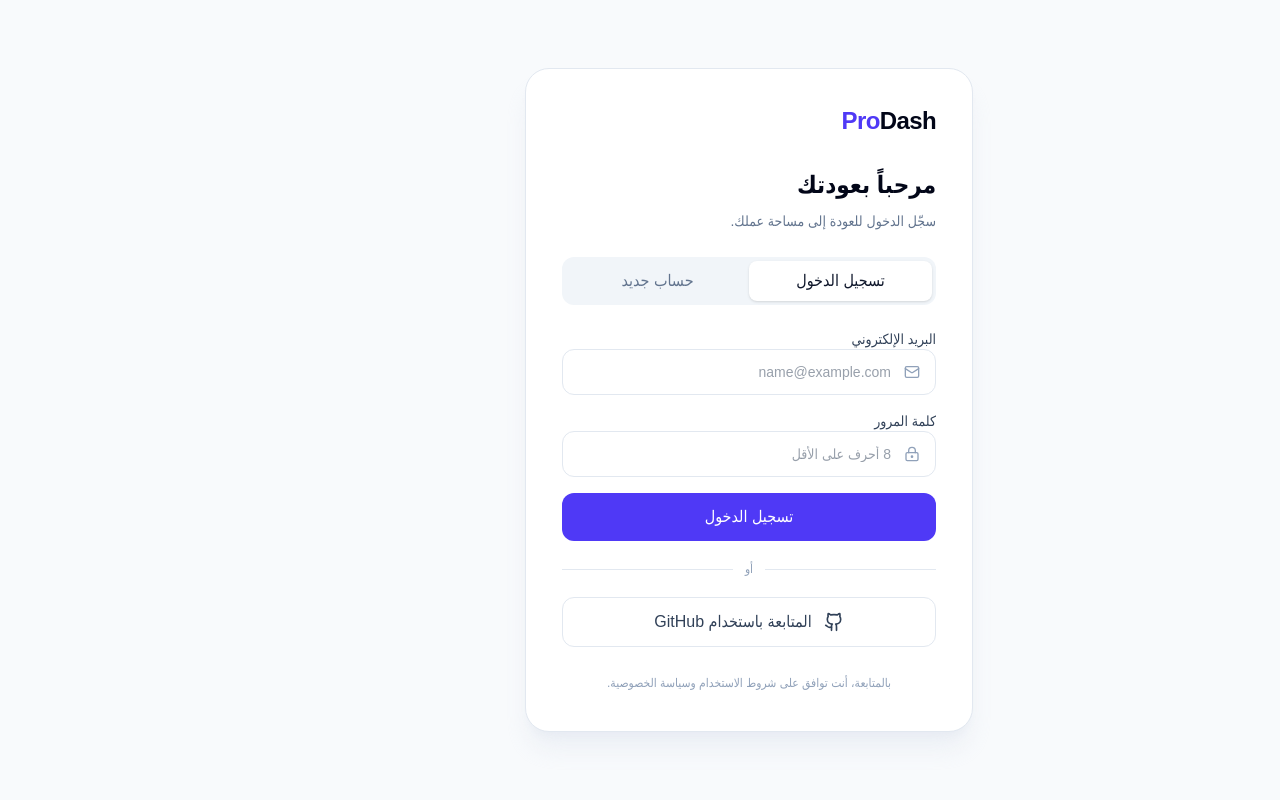
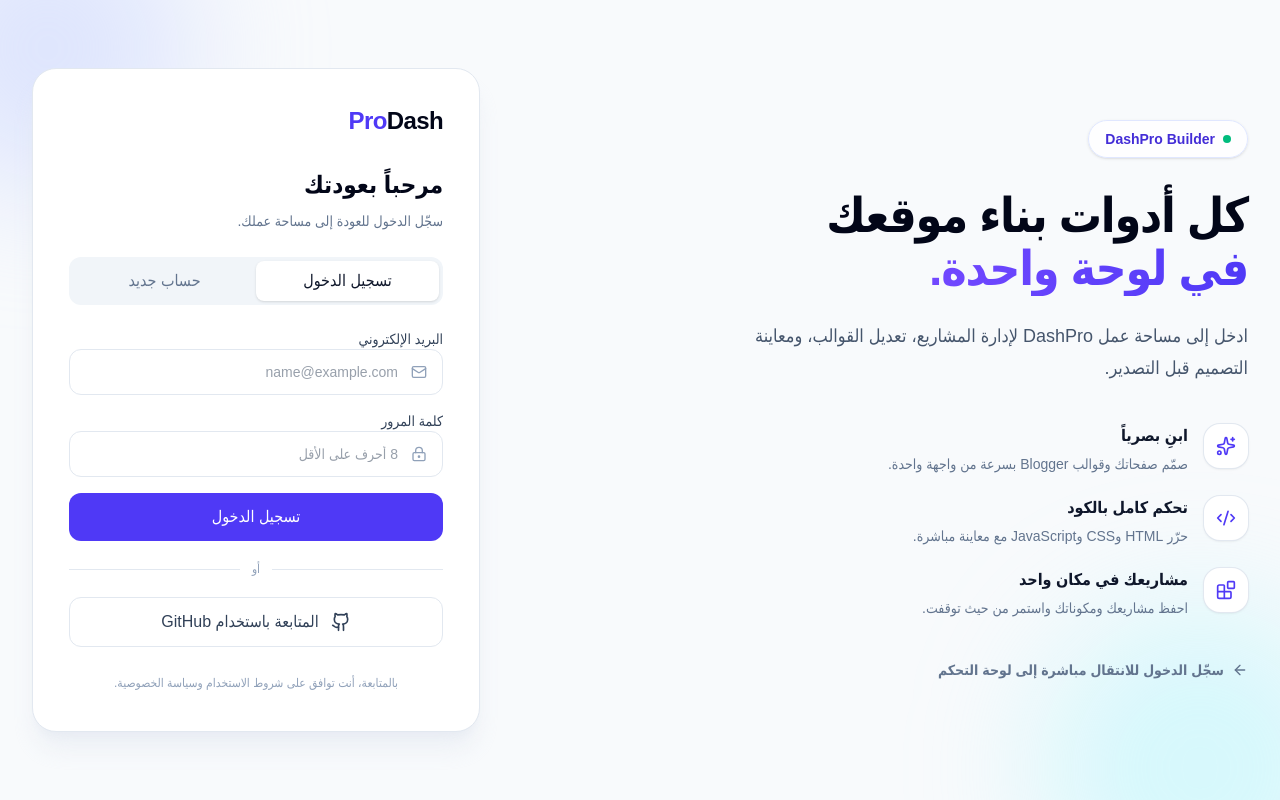
Before and after one commit to gpldroid/dashpro, a Next.js app: page /dashpro/login in a window 1280 px wide. Built offline with nearby package versions, Linux system fonts and the light colour scheme; no server answers.

Commit message:
Create polished Arabic dashboard login page

```diff
--- a/src/app/login/page.tsx
+++ b/src/app/login/page.tsx
@@ -1,4 +1,5 @@
 import type { Metadata } from "next";
+import { ArrowLeft, Blocks, Code2, Sparkles } from "lucide-react";
 
 import { AuthCard } from "@/components/auth/auth-card";
 
@@ -6,10 +7,83 @@ export const metadata: Metadata = {
   title: "تسجيل الدخول"
 };
 
+const benefits = [
+  {
+    icon: Sparkles,
+    title: "ابنِ بصرياً",
+    text: "صمّم صفحاتك وقوالب Blogger بسرعة من واجهة واحدة."
+  },
+  {
+    icon: Code2,
+    title: "تحكم كامل بالكود",
+    text: "حرّر HTML وCSS وJavaScript مع معاينة مباشرة."
+  },
+  {
+    icon: Blocks,
+    title: "مشاريعك في مكان واحد",
+    text: "احفظ مشاريعك ومكوناتك واستمر من حيث توقفت."
+  }
+];
+
 export default function LoginPage() {
   return (
-    <main className="flex min-h-screen items-center justify-center bg-slate-50 px-4 py-12 dark:bg-slate-950">
-      <AuthCard />
+    <main className="relative min-h-screen overflow-hidden bg-slate-50 dark:bg-slate-950">
+      <div className="absolute -left-24 -top-24 h-72 w-72 rounded-full bg-indigo-200/50 blur-3xl dark:bg-indigo-950/40" />
+      <div className="absolute -bottom-32 -right-20 h-80 w-80 rounded-full bg-cyan-200/40 blur-3xl dark:bg-cyan-950/30" />
+
+      <div className="relative mx-auto grid min-h-screen w-full max-w-7xl items-center gap-12 px-4 py-10 sm:px-6 lg:grid-cols-[1fr_460px] lg:px-8">
+        <section className="hidden lg:block">
+          <div className="max-w-xl">
+            <div className="mb-8 inline-flex items-center gap-2 rounded-full border border-indigo-100 bg-white/80 px-4 py-2 text-sm font-semibold text-indigo-700 shadow-sm backdrop-blur dark:border-indigo-900/60 dark:bg-slate-900/70 dark:text-indigo-300">
+              <span className="size-2 rounded-full bg-emerald-500" />
+              DashPro Builder
+            </div>
+
+            <h2 className="text-5xl font-black leading-[1.1] tracking-tight text-slate-950 dark:text-white">
+              كل أدوات بناء موقعك
+              <span className="block bg-gradient-to-l from-indigo-600 to-violet-500 bg-clip-text text-transparent">
+                في لوحة واحدة.
+              </span>
+            </h2>
+
+            <p className="mt-6 max-w-lg text-lg leading-8 text-slate-600 dark:text-slate-400">
+              ادخل إلى مساحة عمل DashPro لإدارة المشاريع، تعديل القوالب،
+              ومعاينة التصميم قبل التصدير.
+            </p>
+
+            <div className="mt-10 space-y-5">
+              {benefits.map((benefit) => {
+                const Icon = benefit.icon;
+
+                return (
+                  <div key={benefit.title} className="flex gap-4">
+                    <span className="flex size-11 shrink-0 items-center justify-center rounded-2xl bg-white text-indigo-600 shadow-sm ring-1 ring-slate-200 dark:bg-slate-900 dark:ring-slate-800">
+                      <Icon className="size-5" />
+                    </span>
+                    <div>
+                      <h3 className="font-bold text-slate-900 dark:text-white">
+                        {benefit.title}
+                      </h3>
+                      <p className="mt-1 text-sm leading-6 text-slate-500 dark:text-slate-400">
+                        {benefit.text}
+                      </p>
+                    </div>
+                  </div>
+                );
+              })}
+            </div>
+
+            <div className="mt-10 flex items-center gap-2 text-sm font-semibold text-slate-500 dark:text-slate-400">
+              <ArrowLeft className="size-4" />
+              سجّل الدخول للانتقال مباشرة إلى لوحة التحكم
+            </div>
+          </div>
+        </section>
+
+        <div className="flex w-full justify-center lg:justify-end">
+          <AuthCard />
+        </div>
+      </div>
     </main>
   );
 }
```
